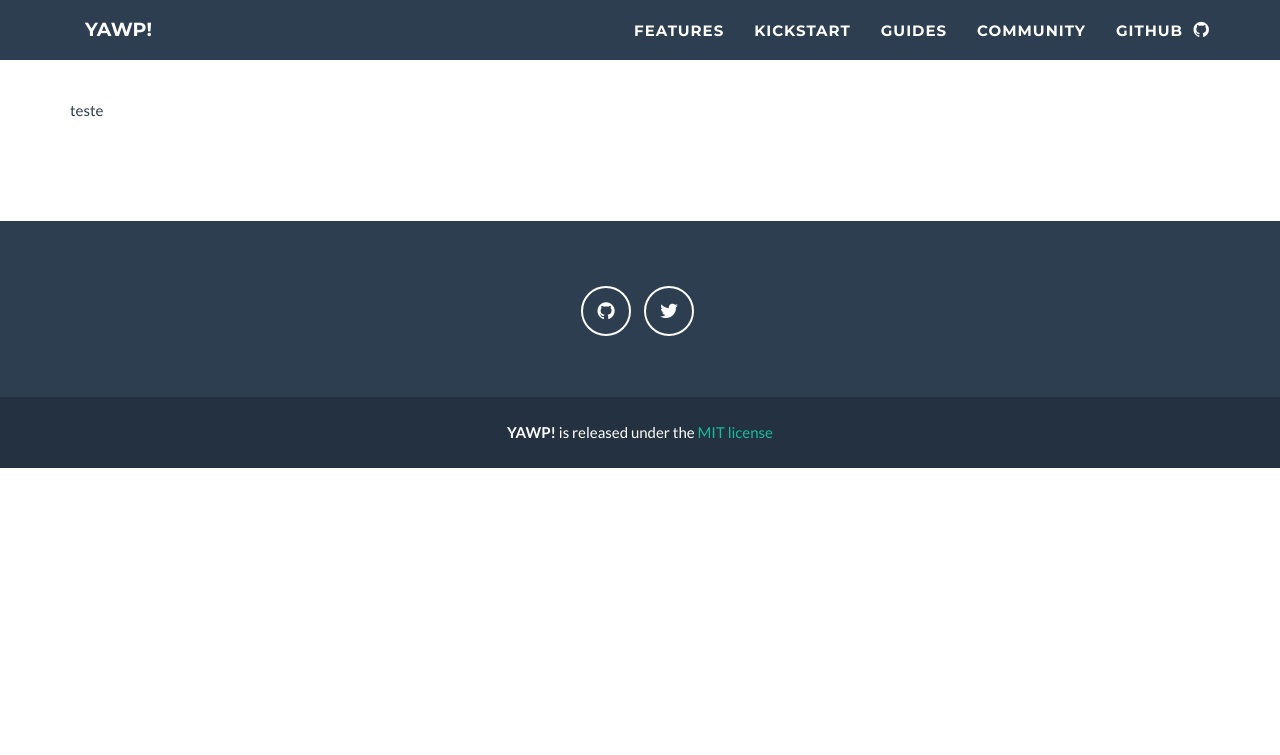
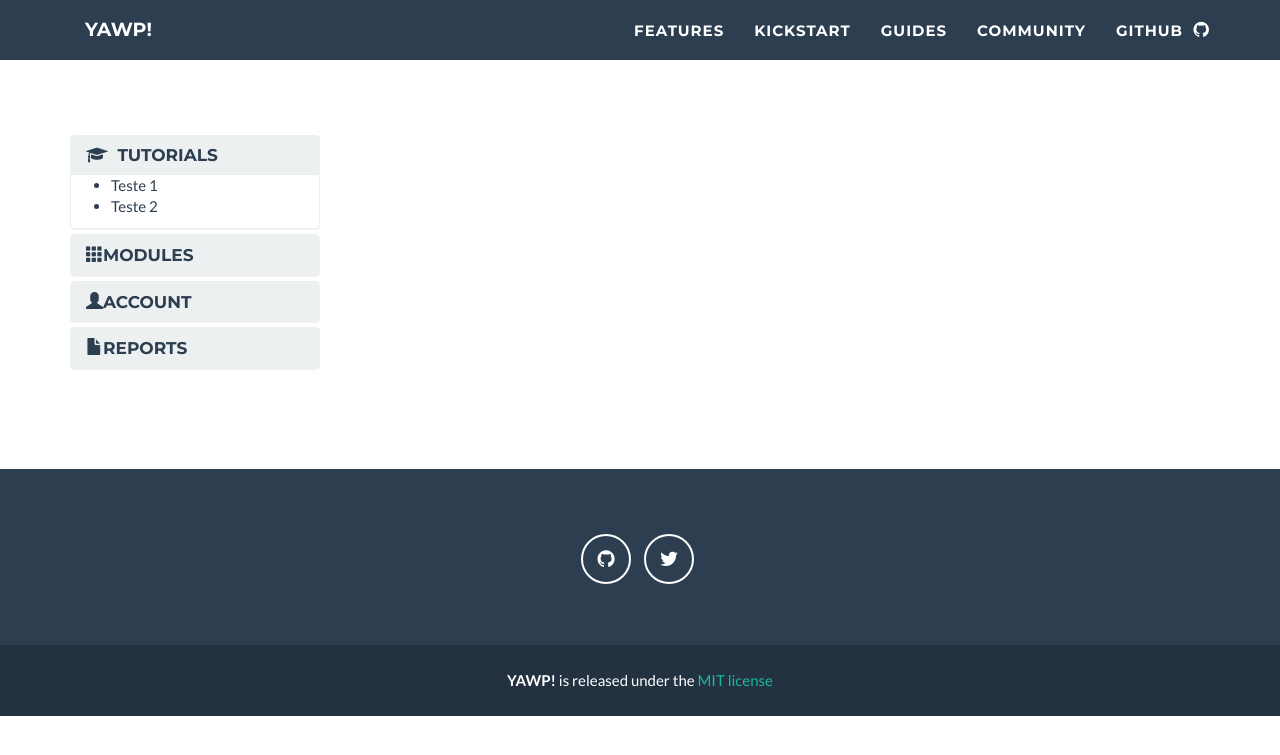
Before and after one commit to feroult/yawp-site, a Jekyll site: the page built from guides.html, in a window 1280 px wide. Shown: the top 755 px of the page. Built offline with Jekyll 4.4.1, drawn with Linux system fonts in a browser that asks for light colours; nearby versions of some CDN libraries; a style sheet for code colours, icons or effects is not loaded.

Commit message:
guides menu

```diff
--- a/_layouts/default.html
+++ b/_layouts/default.html
@@ -18,6 +18,7 @@
     <link href="css/freelancer.css" rel="stylesheet">
     <link href="css/yawp.css" rel="stylesheet">
     <link href="css/github-ribbon.css" rel="stylesheet">
+    <link href="css/guides.css" rel="stylesheet">
 
     <!-- Custom Fonts -->
     <link href="font-awesome/css/font-awesome.min.css" rel="stylesheet" type="text/css">
--- a/css/freelancer.css
+++ b/css/freelancer.css
@@ -18,7 +18,6 @@ p.small {
 
 a,
 a:hover,
-a:focus,
 a:active,
 a.active {
     outline: 0;
--- /dev/null
+++ b/css/guides.css
@@ -0,0 +1,23 @@
+#accordion {
+    margin-top: 135px;
+    margin-bottom: 100px;
+    width: 250px;
+}
+
+#accordion a:hover, #accordion a:focus {
+    text-decoration: none;
+}
+
+.panel-heading {
+    color: #2c3e50;
+    background-color: #ecf0f1;
+    border-color: #ecf0f1;
+}
+
+.panel-heading:hover {
+    color: #18bc9c;
+}
+
+.panel-body { padding:0px; }
+.panel-body table tr td { padding-left: 15px }
+.panel-body .table {margin-bottom: 0px; }
--- a/guides.html
+++ b/guides.html
@@ -1,8 +1,133 @@
 ---
 layout: default
 ---
-<section id="guides">
-    <div class="container">
-        teste
+<div class="container">
+<div id="accordion" class="panel-group" >
+    <div class="panel panel-default">
+        <a data-toggle="collapse" href="#tutorials">
+            <div class="panel-heading">
+                <h4 class="panel-title">
+                    <i class="fa fa-graduation-cap"></i>
+                    &nbsp;Tutorials
+                </h4>
+            </div>
+        </a>
+
+        <div id="tutorials" class="panel-collapse collapse in">
+            <div class="panel-body">
+                <ul>
+                    <li>
+                        Teste 1
+                    </li>
+                    <li>
+                        Teste 2
+                    </li>
+                </ul>
+            </div>
+        </div>
     </div>
-</section>
+    <div class="panel panel-default">
+        <div class="panel-heading">
+            <h4 class="panel-title">
+                <a data-toggle="collapse" href="#collapseTwo"><span class="glyphicon glyphicon-th">
+                </span>Modules</a>
+            </h4>
+        </div>
+        <div id="collapseTwo" class="panel-collapse collapse">
+            <div class="panel-body">
+                <table class="table">
+                    <tr>
+                        <td>
+                            <a href="http://www.jquery2dotnet.com">Orders</a> <span class="label label-success">$ 320</span>
+                        </td>
+                    </tr>
+                    <tr>
+                        <td>
+                            <a href="http://www.jquery2dotnet.com">Invoices</a>
+                        </td>
+                    </tr>
+                    <tr>
+                        <td>
+                            <a href="http://www.jquery2dotnet.com">Shipments</a>
+                        </td>
+                    </tr>
+                    <tr>
+                        <td>
+                            <a href="http://www.jquery2dotnet.com">Tex</a>
+                        </td>
+                    </tr>
+                </table>
+            </div>
+        </div>
+    </div>
+    <div class="panel panel-default">
+        <div class="panel-heading">
+            <h4 class="panel-title">
+                <a data-toggle="collapse" href="#collapseThree"><span class="glyphicon glyphicon-user">
+                </span>Account</a>
+            </h4>
+        </div>
+        <div id="collapseThree" class="panel-collapse collapse">
+            <div class="panel-body">
+                <table class="table">
+                    <tr>
+                        <td>
+                            <a href="http://www.jquery2dotnet.com">Change Password</a>
+                        </td>
+                    </tr>
+                    <tr>
+                        <td>
+                            <a href="http://www.jquery2dotnet.com">Notifications</a> <span class="label label-info">5</span>
+                        </td>
+                    </tr>
+                    <tr>
+                        <td>
+                            <a href="http://www.jquery2dotnet.com">Import/Export</a>
+                        </td>
+                    </tr>
+                    <tr>
+                        <td>
+                            <span class="glyphicon glyphicon-trash text-danger"></span><a href="http://www.jquery2dotnet.com" class="text-danger">
+                                Delete Account</a>
+                        </td>
+                    </tr>
+                </table>
+            </div>
+        </div>
+    </div>
+    <div class="panel panel-default">
+        <div class="panel-heading">
+            <h4 class="panel-title">
+                <a data-toggle="collapse" href="#collapseFour"><span class="glyphicon glyphicon-file">
+                </span>Reports</a>
+            </h4>
+        </div>
+        <div id="collapseFour" class="panel-collapse collapse">
+            <div class="panel-body">
+                <table class="table">
+                    <tr>
+                        <td>
+                            <span class="glyphicon glyphicon-usd"></span><a href="http://www.jquery2dotnet.com">Sales</a>
+                        </td>
+                    </tr>
+                    <tr>
+                        <td>
+                            <span class="glyphicon glyphicon-user"></span><a href="http://www.jquery2dotnet.com">Customers</a>
+                        </td>
+                    </tr>
+                    <tr>
+                        <td>
+                            <span class="glyphicon glyphicon-tasks"></span><a href="http://www.jquery2dotnet.com">Products</a>
+                        </td>
+                    </tr>
+                    <tr>
+                        <td>
+                            <span class="glyphicon glyphicon-shopping-cart"></span><a href="http://www.jquery2dotnet.com">Shopping Cart</a>
+                        </td>
+                    </tr>
+                </table>
+            </div>
+        </div>
+    </div>
+</div>
+</div>
```
Also changed, not shown: other parts of _layouts/default.html (+16 -0 lines).
